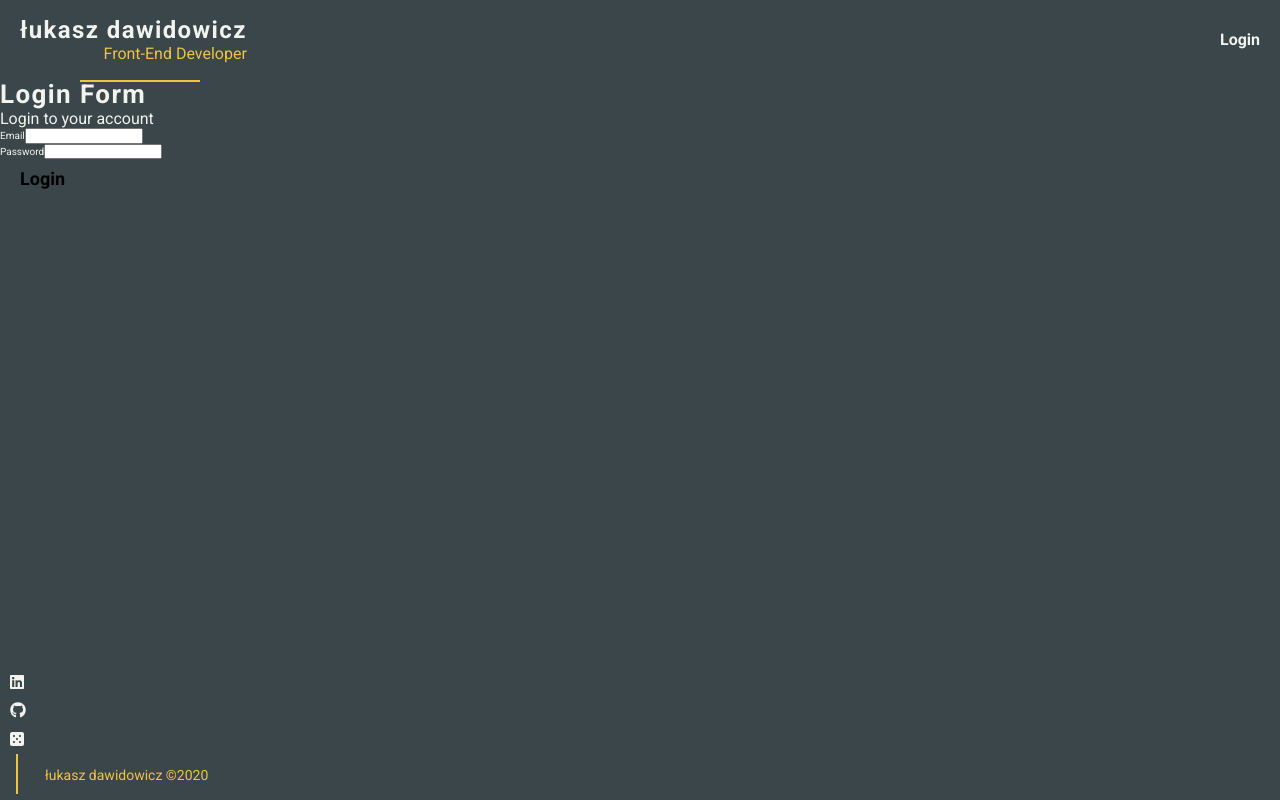
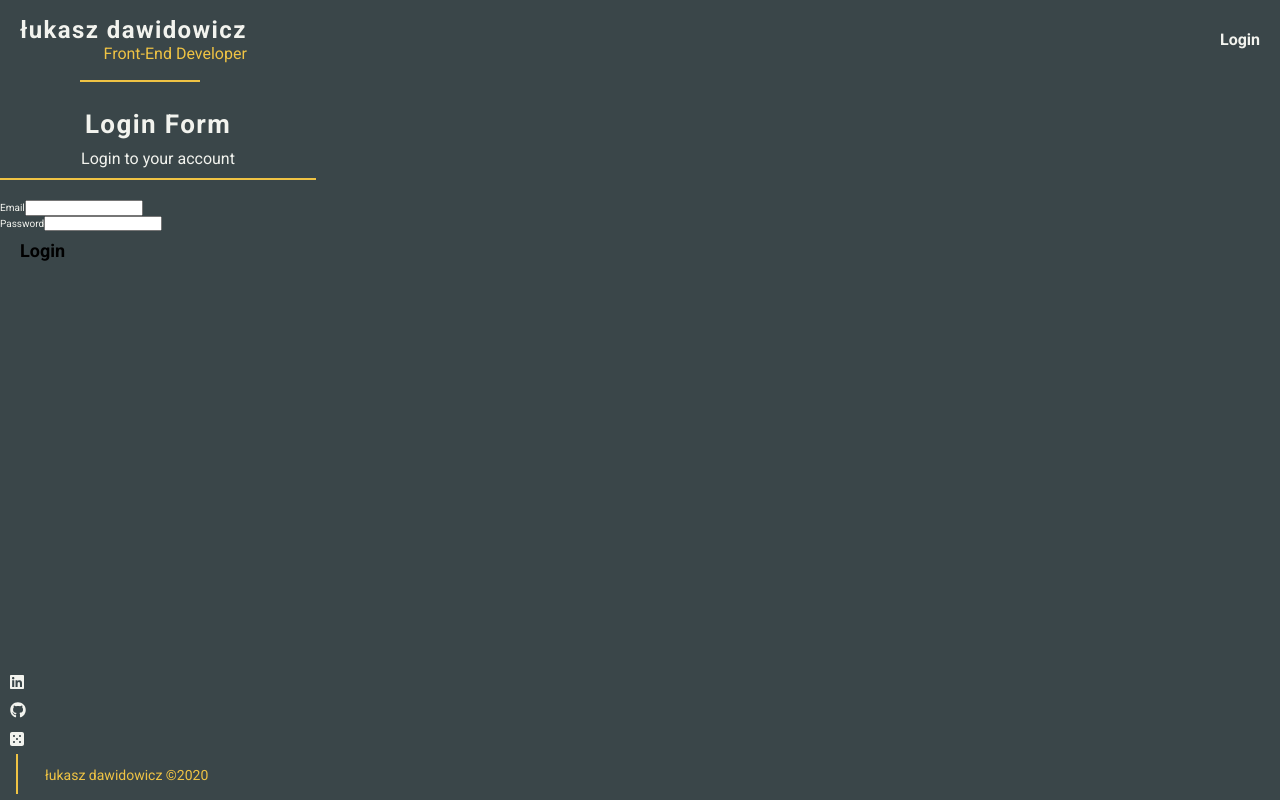
Before and after one commit to shivetay/ld_portfolio_2.0, a React (Create React App) app in the folder client/: page /login in a window 1280 px wide. Built offline with nearby package versions, Linux system fonts and the light colour scheme.

Commit message:
work on admin dashboard styling

```diff
--- a/client/src/components/layout/MainLayout/Layout.js
+++ b/client/src/components/layout/MainLayout/Layout.js
@@ -1,18 +1,22 @@
 import React, { Fragment } from 'react';
 import PropTypes from 'prop-types';
 
+import './Layout.scss';
+
 const Layout = ({ title, description, className, children }) => {
   return (
-    <div>
-      <div className=''>
-        <h2>{title}</h2>
-        <p className=''>{description}</p>
+    <section className='Layout'>
+      <div className='Layout__Container'>
+        <div className='Layout__Header'>
+          <h2 className='Layout__Header-header'>{title}</h2>
+          <p className='Layout__Header-text'>{description}</p>
+        </div>
+
+        <main className={`Layout__Main-content ${className}`}>
+          <Fragment>{children}</Fragment>
+        </main>
       </div>
-
-      <main className={`${className}`}>
-        <Fragment>{children}</Fragment>
-      </main>
-    </div>
+    </section>
   );
 };
 
--- /dev/null
+++ b/client/src/components/layout/MainLayout/Layout.scss
@@ -0,0 +1,32 @@
+@import '../../../styles/settings.scss';
+@import '../../../styles/mixins.scss';
+
+.Layout {
+  display: flex;
+
+  &__Container {
+    display: flex;
+    flex-wrap: wrap;
+  }
+  &__Header {
+    flex: 1 0 100%;
+    padding: 2rem 0;
+    text-align: center;
+    align-self: center;
+
+    &-header,
+    &-text {
+      margin: 1rem 0;
+    }
+
+    &::after {
+      content: '';
+      top: 8rem;
+      left: 8rem;
+      display: block;
+      width: 100%;
+      height: 2px;
+      background-color: $color-contrast-second;
+    }
+  }
+}
--- a/client/src/components/layout/MainLayout/MainLayout.js
+++ b/client/src/components/layout/MainLayout/MainLayout.js
@@ -1,4 +1,4 @@
-import React from 'react';
+import React, { Fragment } from 'react';
 import PropTypes from 'prop-types';
 
 import Header from '../Header/Header';
@@ -8,7 +8,7 @@ const MainLayout = ({ children }) => {
   return (
     <section>
       <Header />
-      <main>{children}</main>
+      <Fragment>{children}</Fragment>
       <Footer />
     </section>
   );
--- a/client/src/components/views/AdminDashboard/AdminDashboard.js
+++ b/client/src/components/views/AdminDashboard/AdminDashboard.js
@@ -1,10 +1,10 @@
-import React from 'react';
+import React, { Fragment } from 'react';
 
 import { isAuthUser } from '../../../utils/utils';
 
 import Layout from '../../layout/MainLayout/Layout';
 import Button from '../../common/Buttons/Button';
-import Projects from '../Projects/Projects';
+import ProjectListAdmin from '../Projects/ProjectListAdmin';
 
 const AdminDashboard = () => {
   const {
@@ -13,7 +13,7 @@ const AdminDashboard = () => {
 
   const adminLinks = () => {
     return (
-      <div className=''>
+      <Fragment>
         <h4 className=''>Admin Links</h4>
         <ul className=''>
           <li className='list-group-item'>
@@ -22,7 +22,7 @@ const AdminDashboard = () => {
             </Button>
           </li>
         </ul>
-      </div>
+      </Fragment>
     );
   };
 
@@ -31,12 +31,12 @@ const AdminDashboard = () => {
       title='Admin Dashboard'
       description={`Wlecome ${name}`}
       className=''>
-      <div className=''>
+      <Fragment>
         <div className=''>{adminLinks()}</div>
         <div className=''>
-          <Projects />
+          <ProjectListAdmin />
         </div>
-      </div>
+      </Fragment>
     </Layout>
   );
 };
--- /dev/null
+++ b/client/src/components/views/Projects/ProjectListAdmin.js
@@ -0,0 +1,106 @@
+import React, { Component, Fragment } from 'react';
+import axios from 'axios';
+
+import { API_URL } from '../../../config';
+
+import './ProjectListAdmin.scss';
+
+import ProjectList from './ProjectList';
+import Spinner from '../../common/Spinner/Spinner';
+
+class ProjectListAdmin extends Component {
+  state = {
+    data: [],
+    loading: false,
+    page: 1,
+  };
+  componentDidMount() {
+    const { page } = this.state;
+    this.getProjects(page);
+  }
+
+  loadMore = (number) => {
+    const { page } = this.state;
+    this.setState({ page: page + number });
+    this.getProjects(page + number);
+  };
+
+  loadLess = (number) => {
+    const { page } = this.state;
+    this.setState({ page: page - number });
+    this.getProjects(page - number);
+  };
+
+  getProjects = async (page) => {
+    this.setState({ loading: true });
+    try {
+      await axios.get(`${API_URL}/projects/?page=${page}`).then((res) =>
+        this.setState({
+          data: res.data,
+          loading: false,
+        })
+      );
+    } catch (err) {}
+  };
+
+  renderProjects = () => {
+    const { loading, data } = this.state;
+    if (loading === true) {
+      return <Spinner />;
+    } else {
+      return (
+        <section className='Projects'>
+          <div className='Projects__Container'>
+            <ProjectList projects={data} />
+          </div>
+        </section>
+      );
+    }
+  };
+
+  renderPgaination = () => {
+    const { data, loading } = this.state;
+    if (!data.length && loading === true) {
+      return <h2 className='Loader__Header'>Loading Projects</h2>;
+    } else if (!data.length) {
+      return <h2 className='Loader__Header'>No more projects</h2>;
+    } else {
+    }
+  };
+
+  render() {
+    const { data, page } = this.state;
+    return (
+      <Fragment>
+        {this.renderPgaination()}
+        {this.renderProjects()}
+        <div className='Paggination'>
+          {page > 1 || !data.length ? (
+            <div className='Paggination__Content'>
+              <button
+                className='btn Paggination-btn'
+                onClick={() => this.loadLess(1)}>
+                Previous ({this.state.page - 1})
+              </button>
+            </div>
+          ) : (
+            ''
+          )}
+          {data.length ? (
+            <div className='Paggination__Content'>
+              <button
+                className='btn Paggination-btn'
+                onClick={() => this.loadMore(1)}>
+                Next ({page + 1})
+              </button>
+            </div>
+          ) : (
+            ''
+          )}
+        </div>
+      </Fragment>
+    );
+  }
+}
+
+export default ProjectListAdmin;
--- /dev/null
+++ b/client/src/components/views/Projects/ProjectListAdmin.scss
@@ -0,0 +1,2 @@
+@import '../../../styles/settings.scss';
+@import '../../../styles/mixins.scss';
--- a/client/src/styles/components.scss
+++ b/client/src/styles/components.scss
@@ -49,6 +49,10 @@ a:visited,
 a:link {
   margin: 0;
   font-size: $font-normal;
+}
+
+li {
+  list-style-type: none;
 }
 
 strong {
```
